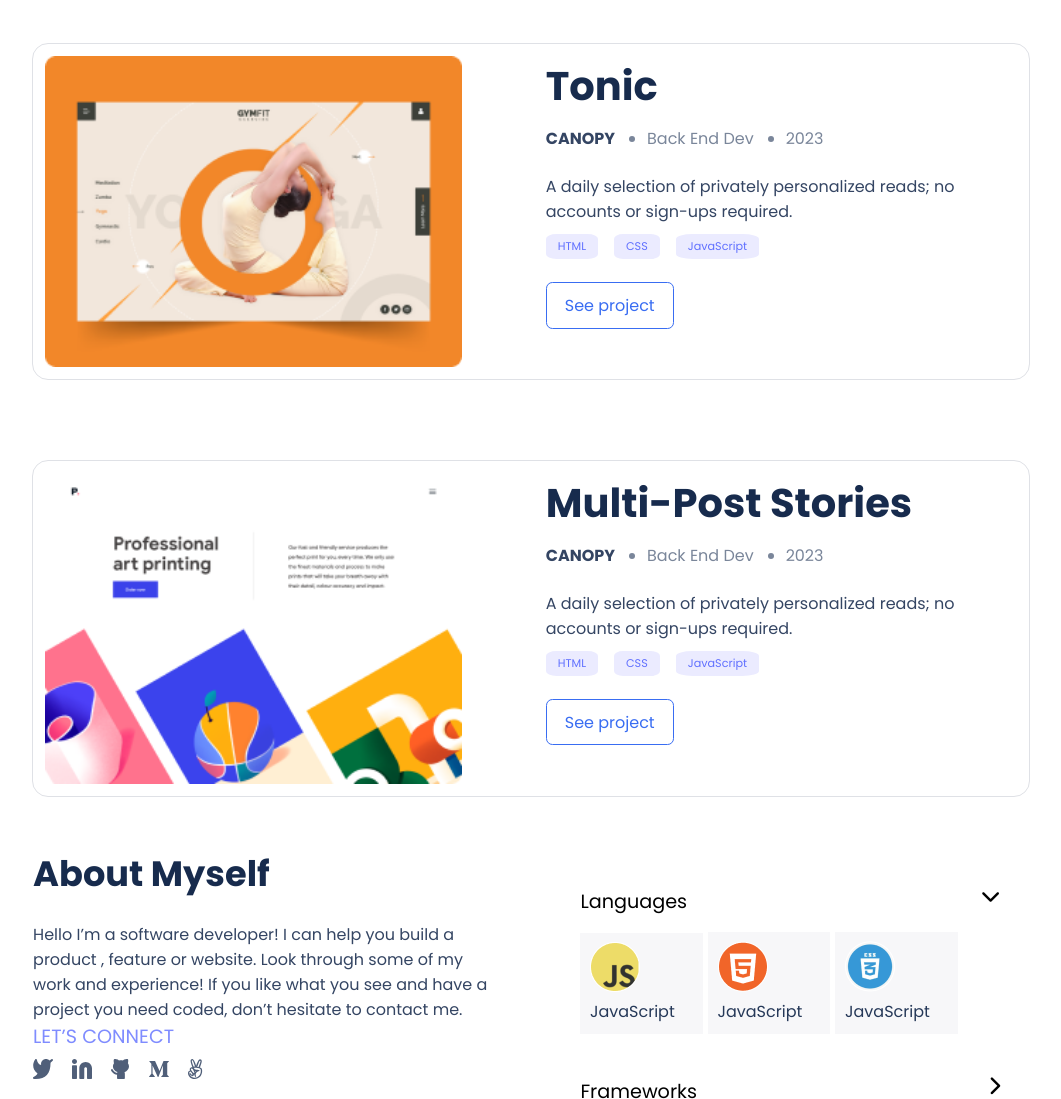
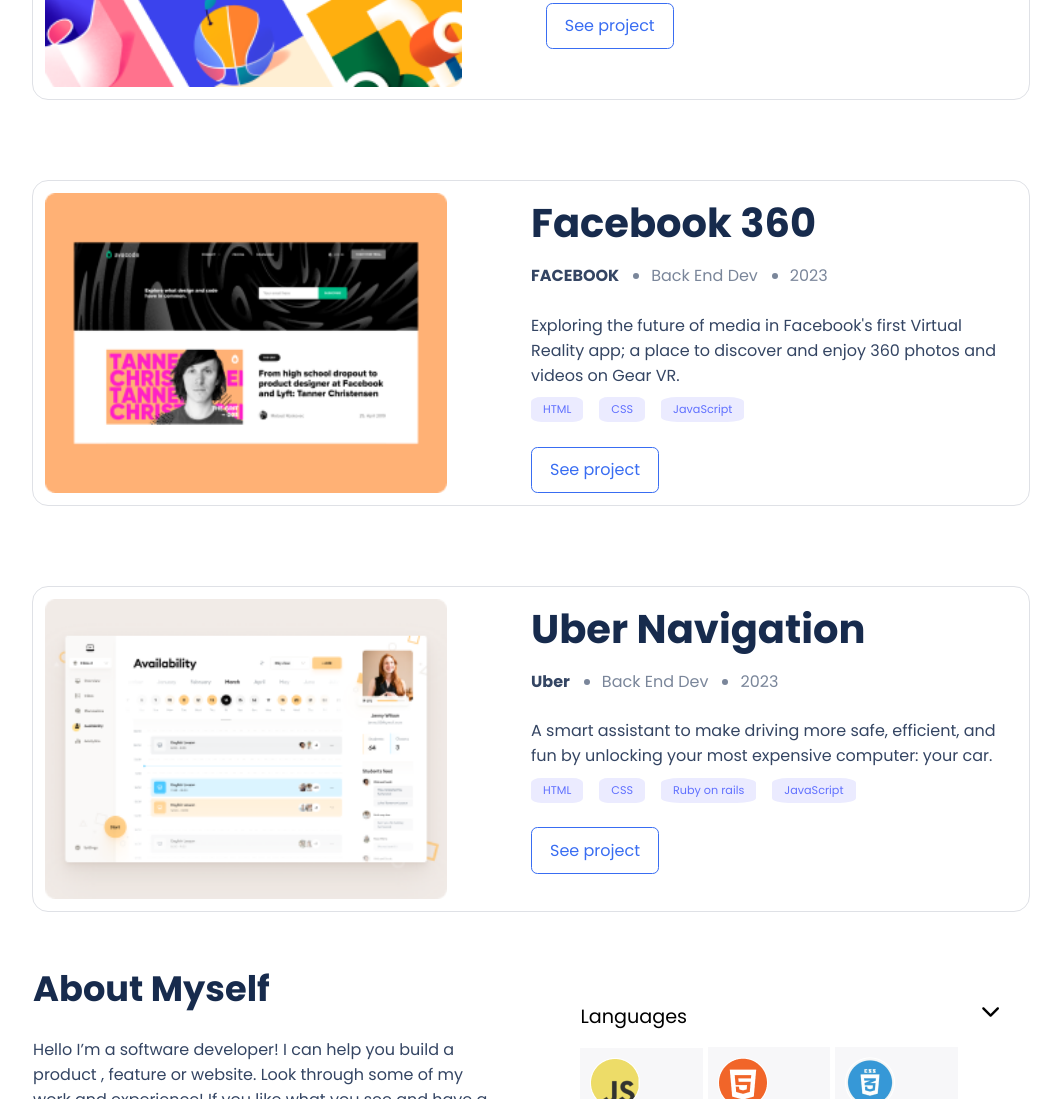
Before and after one commit to Paul-tes/My-Portfolio, a website: page index.html in a window 1280 px wide. Shown: the part 1676-2775 px from the top of the page, without its empty margins (109-1170 px from the left). Drawn offline with Linux system fonts and the light colour scheme.

Commit message:
desktop-version day-1

```diff
--- a/index.html
+++ b/index.html
@@ -40,8 +40,9 @@
     </section>
 
     <div class="action">
+
       <section class="card1">
-        <img src="./assets/images/Snapshoot Portfolio.png" alt="phto-tonic">
+        <img src="./assets/images/Snapshoot Portfolio_1.png" alt="phto-tonic">
         <div>
           <h2>Tonic</h2>
           <ul>
@@ -60,7 +61,7 @@
       </section>
 
       <section class="card1">
-        <img src="./assets/images/Snapshoot Portfolio(1).png" alt="">
+        <img src="./assets/images/Snapshoot Portfolio(3).png" alt="">
         <div>
           <h2>Multi-Post Stories</h2>
           <ul>
@@ -72,22 +73,23 @@
           <ul id="lang">
             <li>HTML</li>
             <li>CSS</li>
+            <li>Ruby on rails</li>
             <li>JavaScript</li>
           </ul>
           <button>See project</button>
         </div>
-      </section>
+    </section>
 
       <section class="card1">
-        <img src="./assets/images/Snapshoot Portfolio(2).png" alt="">
+        <img src="./assets/images/Snapshoot Portfolio.png" alt="phto-tonic">
         <div>
-          <h2>Tonic</h2>
+          <h2>Facebook 360</h2>
           <ul>
-            <li>CANOPY</li>
+            <li>FACEBOOK</li>
             <li>Back End Dev</li>
             <li>2023</li>
           </ul>
-          <p>A daily selection of privately personalized reads; no accounts or sign-ups required.</p>
+          <p>Exploring the future of media in Facebook's first Virtual Reality app; a place to discover and enjoy 360 photos and videos on Gear VR.</p>
           <ul id="lang">
             <li>HTML</li>
             <li>CSS</li>
@@ -98,22 +100,23 @@
       </section>
 
       <section class="card1">
-          <img src="./assets/images/Snapshoot Portfolio(3).png" alt="">
-          <div>
-            <h2>Multi-Post Stories</h2>
-            <ul>
-              <li>CANOPY</li>
-              <li>Back End Dev</li>
-              <li>2023</li>
-            </ul>
-            <p>A daily selection of privately personalized reads; no accounts or sign-ups required.</p>
-            <ul id="lang">
-              <li>HTML</li>
-              <li>CSS</li>
-              <li>JavaScript</li>
-            </ul>
-            <button>See project</button>
-          </div>
+        <img src="./assets/images/Snapshoot Portfolio(1).png" alt="">
+        <div>
+          <h2>Uber Navigation</h2>
+          <ul>
+            <li>Uber</li>
+            <li>Back End Dev</li>
+            <li>2023</li>
+          </ul>
+          <p>A smart assistant to make driving more safe, efficient, and fun by unlocking your most expensive computer: your car.</p>
+          <ul id="lang">
+            <li>HTML</li>
+            <li>CSS</li>
+            <li>Ruby on rails</li>
+            <li>JavaScript</li>
+          </ul>
+          <button>See project</button>
+        </div>
       </section>
     </div>
 
```
Also changed, not shown: assets/images/Snapshoot Portfolio_1.png (added).
